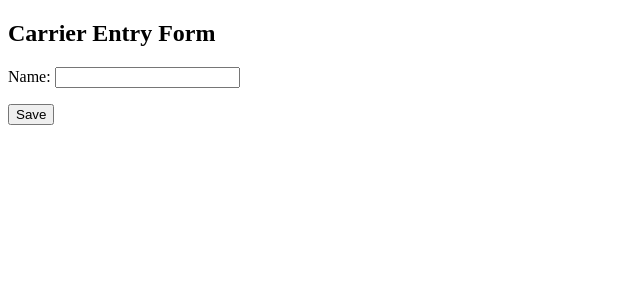
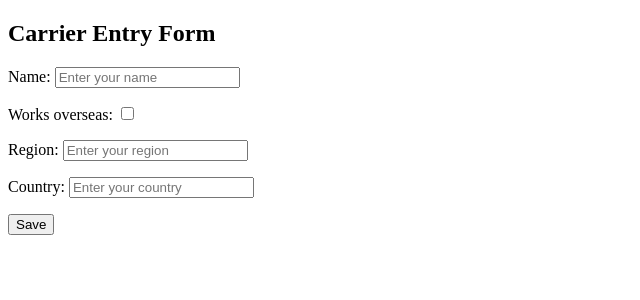
Before and after one commit to dlab-tz/career-app-django, a Django app: template carrerapp/users/templates/users/home.html in a window 1280 px wide. Shown: the top 300 px of the page, without its empty margins (0-640 px from the left). Run offline with Django 5.2, Linux system fonts and the light colour scheme; the template is opened without the code that fills it: values that come from a table or form of the project are taken from there, others are empty.

Commit message:
added region field

```diff
--- a/carrerapp/users/forms.py
+++ b/carrerapp/users/forms.py
@@ -4,4 +4,9 @@ from  .models import UserProfile
 class UserProfileForm (forms.ModelForm):
     class Meta:
         model = UserProfile
-        fields = ['name']
+        fields = ['name', 'works_overseas', 'region', 'country']
+        widgets = {
+            'name': forms.TextInput(attrs={'placeholder': 'Enter your name'}),
+            'region': forms.TextInput(attrs={'placeholder': 'Enter your region'}),
+            'country': forms.TextInput(attrs={'placeholder': 'Enter your country'}),
+        }
--- a/carrerapp/users/models.py
+++ b/carrerapp/users/models.py
@@ -39,5 +39,11 @@ class UserProfile(models.Model):
     education_level = models.CharField(max_length=20, choices=EDUCATION_LEVEL_CHOICES)
     career_field = models.CharField(max_length=50, choices=CAREER_CHOICES)
 
-    def __str__(self):
+
+    works_locally = models.BooleanField(default=True)
+    works_overseas = models.BooleanField(default=False)
+    region = models.CharField(max_length=100, blank=True, null=True)  # For local workers
+    country = models.CharField(max_length=100, blank=True, null=True)  # For overseas workers
+
+def __str__(self):
         return self.name
```
Also changed, not shown: carrerapp/users/templates/users/form.html (+37 -4 lines), carrerapp/db.sqlite3, carrerapp/users/migrations/0002_userprofile_country_userprofile_region_and_more.py (added).
